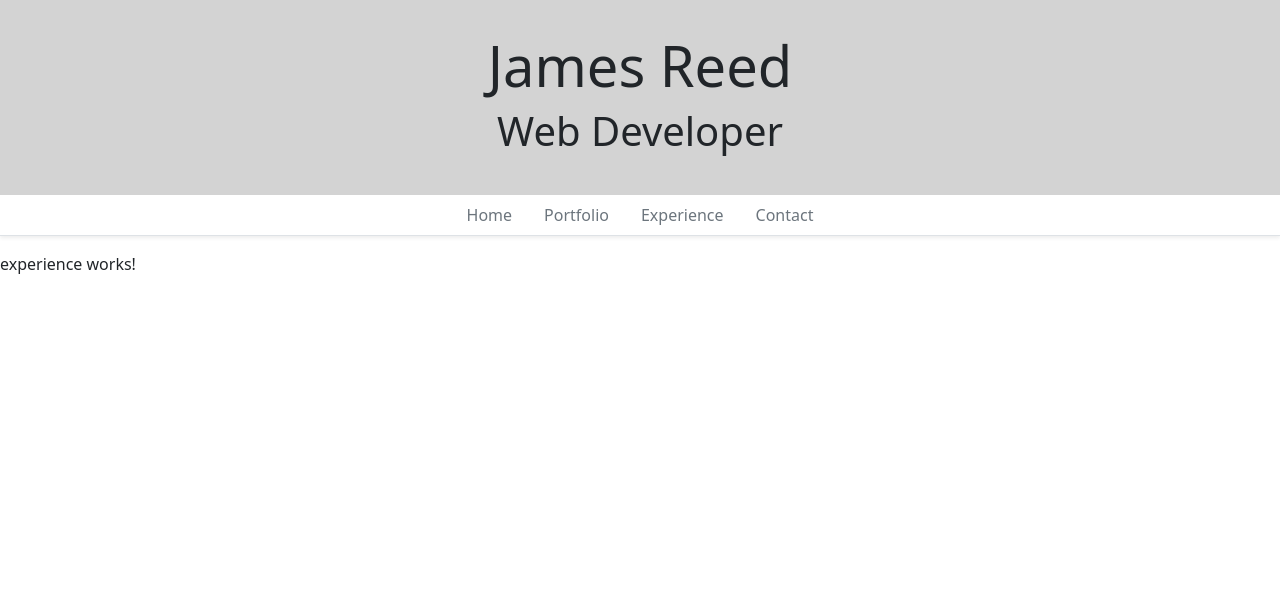
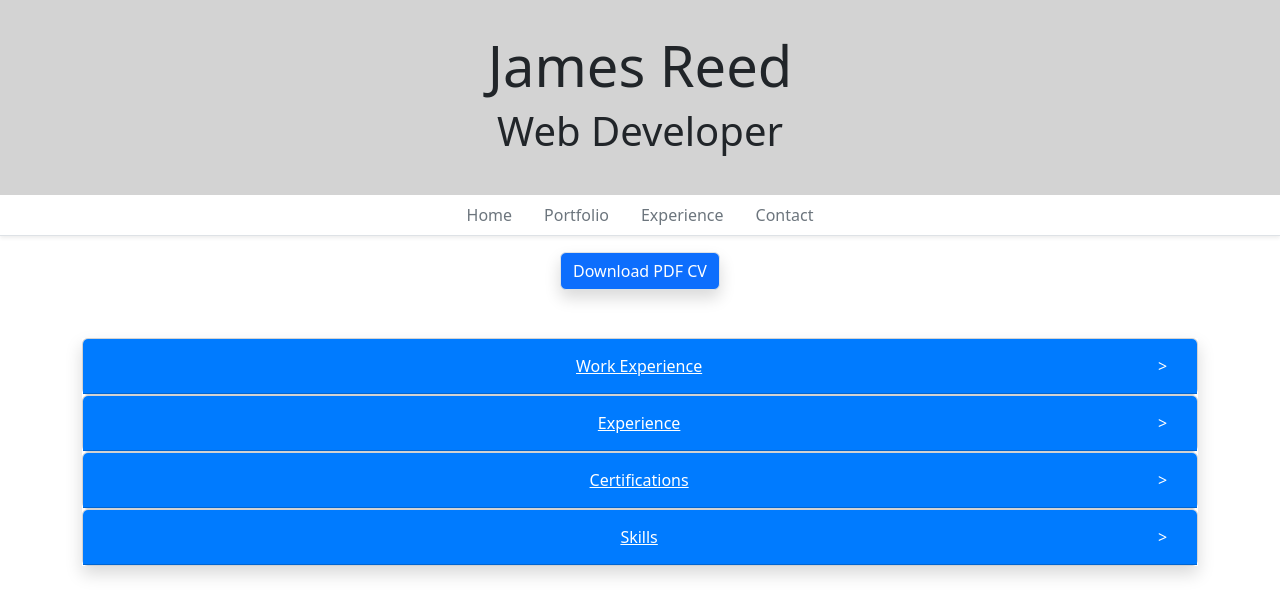
Before and after one commit to reed756/angular-portfolio-website, an Angular app: page /experience in a window 1280 px wide. Shown: the top 616 px of the page. Built offline with nearby package versions, Linux system fonts and the light colour scheme.

Commit message:
add cv cv page

```diff
--- a/src/app/_models/Tag.ts
+++ b/src/app/_models/Tag.ts
@@ -1,7 +1,7 @@
 export class Tag {
   static readonly ANGULAR = new Tag('Angular', 'red');
   static readonly TYPESCRIPT = new Tag('TypeScript', 'darkblue');
-  static readonly NODEJS = new Tag('Node.JS', 'green');
+  static readonly NODEJS = new Tag('NodeJS', 'green');
   static readonly JAVASCRIPT = new Tag('JavaScript', 'yellow');
   static readonly RXJS = new Tag('RxJS', 'purple');
   static readonly NGRX = new Tag('NgRx', 'darkpurple');
--- a/src/app/experience/experience.component.html
+++ b/src/app/experience/experience.component.html
@@ -1 +1,170 @@
-<p>experience works!</p>
+<div class="container text-center">
+  <div class="btn btn-primary mb-5 shadow border" (click)="downloadPdf()">
+    Download PDF CV
+  </div>
+
+  <div class="pb-2">
+    <accordion [isAnimated]="true" class="shadow">
+      <accordion-group [(isOpen)]="isWorkExperienceOpen">
+        <button class="btn btn-block justify-content-between d-flex w-100" accordion-heading>
+          <div style="visibility: hidden;">></div>
+          <div class="btn-link">
+            Work Experience
+          </div>
+          <div style="width: 10.95px;">
+            @if (!isWorkExperienceOpen) {
+            <div style="color: white;">></div>
+            }
+            @if (isWorkExperienceOpen) {
+            <div style="color: white;">v</div>
+            }
+          </div>
+        </button>
+        <div style="text-align: left">
+          <h2 class="mb-0">
+            Web Developer
+          </h2>
+          <h3 class="text-primary">
+            RADical Systems (UK) Limited
+          </h3>
+          <ul>
+            <li>Built a new basket whilst working on the new customer portal.</li>
+            <li>Challenges included raising knowledge of SQL so that I could work on procedures used within the
+              application. I did this by utilising PluralSight to take courses on SQL.</li>
+            <li>This allowed me to be an asset to the team more quickly as well as participate in code reviews and
+              testing.</li>
+          </ul>
+        </div>
+        <div style="text-align: left">
+          <h2 class="mb-0">
+            Junior Front End Developer
+          </h2>
+          <h3 class="text-primary">
+            UniTaskr
+          </h3>
+          <ul>
+            <li>Learned the Angular and Ionic framework to build front end pages and components during release of new
+              app
+              for ios, Android and web in the first 6 months.</li>
+            <li>Learned Firebase Functions and chart.js to build a dashboard to show login/register statistics to the
+              founders of the business.</li>
+            <li>Built the front end components for business and student subscription models to help increase revenue for
+              the task board within the app by over 100%.</li>
+          </ul>
+        </div>
+        <div style="text-align: left">
+          <h2 class="mb-0">
+            Fulltime Student
+          </h2>
+          <h3 class="text-primary">
+            Northcoders
+          </h3>
+          <ul>
+            <li>Built both a UI and an API for a news article site using JavaScript, React, Node.js and Express.</li>
+            <li>Learnt React Native and TypeScript to collaborate on a mobile app for a group project.</li>
+            <li>Best practices taught throughout, including version control with git, TDD and pair programming.</li>
+          </ul>
+        </div>
+      </accordion-group>
+      <accordion-group [(isOpen)]="isEducationOpen">
+        <button class="btn btn-block justify-content-between d-flex w-100" accordion-heading>
+          <div style="visibility: hidden;">></div>
+          <div class="btn-link">
+            Experience
+          </div>
+          <div style="width: 10.95px;">
+            @if (!isEducationOpen) {
+            <div style="color: white;">></div>
+            }
+            @if (isEducationOpen) {
+            <div style="color: white;">v</div>
+            }
+          </div>
+        </button>
+        <div style="text-align: left">
+          <h2 class="mb-0">
+            Bachelor of Arts in Creative Writing
+          </h2>
+          <h3 class="text-primary">
+            University of Roehampton
+          </h3>
+          <ul>
+            <li>Graduated from the University of Roehampton in 2016.</li>
+            <li>Graduated with a 2:1.</li>
+            <li>Participated in extracurricular clubs such as pool club, ski club, and the fresh magazine team.</li>
+          </ul>
+        </div>
+      </accordion-group>
+      <accordion-group [(isOpen)]="isCertificationsOpen">
+        <button class="btn btn-block justify-content-between d-flex w-100" accordion-heading>
+          <div style="visibility: hidden;">></div>
+          <div class="btn-link">
+            Certifications
+          </div>
+          <div style="width: 10.95px;">
+            @if (!isCertificationsOpen) {
+            <div style="color: white;">></div>
+            }
+            @if (isCertificationsOpen) {
+            <div style="color: white;">v</div>
+            }
+          </div>
+        </button>
+        <div style="text-align: left">
+          <h2>
+            Software Engineering Bootcamp
+          </h2>
+          <h3 class="mb-0">
+            Northcoders
+          </h3>
+          <ul>
+            <li>Obtained March 2022</li>
+          </ul>
+        </div>
+      </accordion-group>
+      <accordion-group [(isOpen)]="isSkillsOpen">
+        <button class="btn btn-block justify-content-between d-flex w-100" accordion-heading>
+          <div style="visibility: hidden;">></div>
+          <div class="btn-link">
+            Skills
+          </div>
+          <div style="width: 10.95px;">
+            @if (!isSkillsOpen) {
+            <div style="color: white;">></div>
+            }
+            @if (isSkillsOpen) {
+            <div style="color: white;">v</div>
+            }
+          </div>
+        </button>
+        <div class="row" style="text-align: left;">
+          <div class="col">
+            <h3>Programming Languages</h3>
+            <ul>
+              <li>JavaScript</li>
+              <li>TypeScript</li>
+            </ul>
+          </div>
+          <div class="col">
+            <h3>Frameworks</h3>
+            <ul>
+              <li>Angular</li>
+              <li>NodeJS</li>
+              <li>Express</li>
+            </ul>
+          </div>
+          <div class="col">
+            <h3>Other skills</h3>
+            <ul>
+              <li>Source control with Git</li>
+              <li>Agile Development</li>
+              <li>RxJS</li>
+              <li>NgRx</li>
+            </ul>
+          </div>
+        </div>
+      </accordion-group>
+    </accordion>
+  </div>
+
+</div>
--- a/src/app/experience/experience.component.scss
+++ b/src/app/experience/experience.component.scss
@@ -0,0 +1,6 @@
+accordion-group::ng-deep .btn-link {
+  color: white;
+}
+accordion-group::ng-deep .card-header {
+  background-color: #007bff;
+}
--- a/src/app/experience/experience.component.ts
+++ b/src/app/experience/experience.component.ts
@@ -1,16 +1,33 @@
-import { Component } from '@angular/core';
+import { Component, Renderer2, inject } from '@angular/core';
 import { Title } from '@angular/platform-browser';
+import { AccordionModule } from 'ngx-bootstrap/accordion';
 
 @Component({
   selector: 'app-experience',
   standalone: true,
-  imports: [],
+  imports: [AccordionModule],
   templateUrl: './experience.component.html',
   styleUrl: './experience.component.scss'
 })
 export class ExperienceComponent {
 
+  renderer = inject(Renderer2)
+
+  isWorkExperienceOpen: boolean = false;
+  isEducationOpen: boolean = false;
+  isCertificationsOpen: boolean = false;
+  isSkillsOpen: boolean = false;
+
   constructor(private title: Title) {
     this.title.setTitle('James Reed - Experience');
   }
+
+  downloadPdf() {
+    const link = this.renderer.createElement('a');
+    link.setAttribute('target', '_blank');
+    link.setAttribute('href', '../../assets/james-reed-cv.pdf');
+    link.setAttribute('download', 'Cv.pdf');
+    link.click();
+    link.remove();
+  }
 }
--- a/src/app/home/home.component.html
+++ b/src/app/home/home.component.html
@@ -23,7 +23,7 @@
       <carousel>
         @for (image of featuredProject.images; track $index) {
         <slide>
-          <img [src]="image" alt="slide" style="display: block; width: 100%;">
+          <img [src]="image" alt="slide" style="display: block; width: 100%; max-height: 256px; object-fit: cover;">
         </slide>
         }
       </carousel>
--- a/src/app/portfolio/portfolio.component.html
+++ b/src/app/portfolio/portfolio.component.html
@@ -3,6 +3,10 @@
     <div>
       <button class="btn btn-outline-primary mb-2 me-2" (click)="isCollapsed = !isCollapsed">
         Filter
+      </button>
+      <button class="btn btn-outline-secondary mb-2" (click)="isCollapsed = !isCollapsed" (click)="reset()"
+        [hidden]="!filtering">
+        Reset
       </button>
     </div>
     <div [collapse]="isCollapsed" [isAnimated]="true">
@@ -29,6 +33,13 @@
                   Frameworks:
                 </b>
               </small>
+              <div class="form-group">
+                <div class="form-check">
+                  <input type="checkbox" class="form-check-input position-static me-2" [(ngModel)]="angular"
+                    (change)="filter()" name="Angular">
+                  <label class="form-check-label small">Angular</label>
+                </div>
+              </div>
             </div>
           </div>
         </form>
--- a/src/app/portfolio/portfolio.component.ts
+++ b/src/app/portfolio/portfolio.component.ts
@@ -20,8 +20,11 @@ export class PortfolioComponent implements OnInit {
   projectService = inject(ProjectsService);
 
   typescript: boolean = false;
+  angular: boolean = false;
 
   isCollapsed: boolean = true;
+
+  filtering: boolean = false;
 
   constructor(private title: Title) {
     this.title.setTitle('James Reed - Portfolio');
@@ -33,9 +36,28 @@ export class PortfolioComponent implements OnInit {
 
   filter() {
     let filterTags: Tag[] = [];
+
     if (this.typescript) {
       filterTags.push(Tag.TYPESCRIPT);
     }
+    if (this.angular) {
+      filterTags.push(Tag.ANGULAR);
+    }
+
+    if (filterTags.length > 0) {
+      this.filtering = true;
+    } else {
+      this.filtering = false;
+    }
+
     this.projects = this.projectService.getProjectsByFilter(filterTags);
   }
+
+  reset() {
+    this.typescript = false;
+    this.angular = false;
+    this.filtering = false;
+
+    this.projects = this.projectService.getProjects();
+  }
 }
--- a/src/app/project-modal/project-modal.component.html
+++ b/src/app/project-modal/project-modal.component.html
@@ -6,7 +6,7 @@
   <carousel>
     @for (image of project.images; track $index) {
     <slide>
-      <img [src]="image" alt="slide" style="display: block; width: 100%;">
+      <img [src]="image" alt="slide" style="display: block; width: 100%; height: 60dvh; object-fit: cover;">
     </slide>
     }
   </carousel>
```
Also changed, not shown: src/app/_services/projects.service.ts (+6 -7 lines), 1 other file (tests, documents, lock files or other folders).
